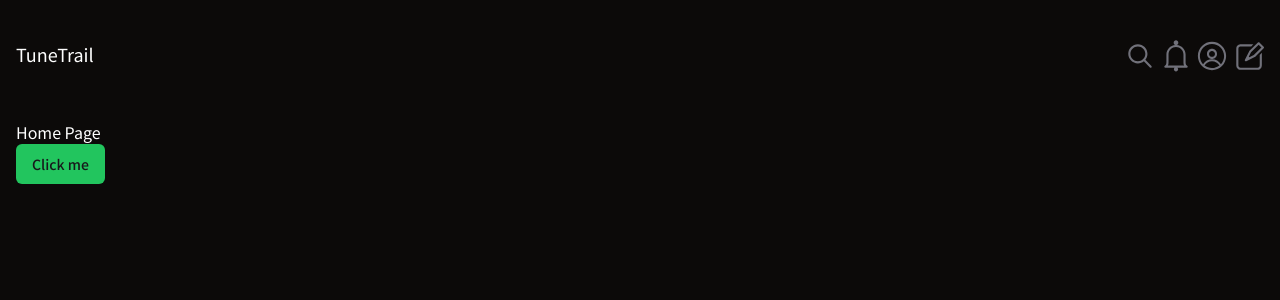
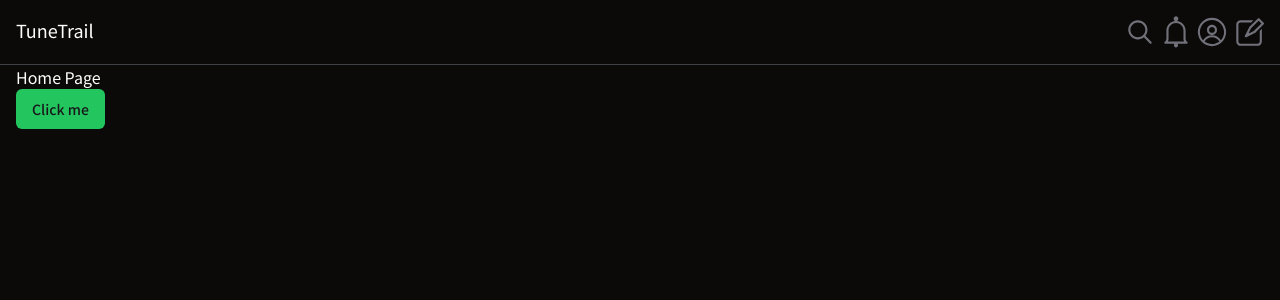
Before and after one commit to kngnkg/tunetrail, a Next.js app in the folder web/: page / in a window 1280 px wide. Shown: the top 300 px of the page. Built offline with nearby package versions, Linux system fonts and the light colour scheme.

Commit message:
Fix: header layout

```diff
--- a/web/app/(main)/layout.tsx
+++ b/web/app/(main)/layout.tsx
@@ -7,7 +7,7 @@ interface LayoutProps {
 export default function Layout({ children }: LayoutProps) {
   return (
     <div className="flex flex-col min-h-screen">
-      <header className="container flex h-20 mt-10 justify-between border-solid border-1 dark:border-white">
+      <header className="container flex mt-10 sm:mt-0 pt-4 pb-4 justify-between border-solid border-b border-zinc-600 dark:border-zinc-700">
         <p className="text-lg">TuneTrail</p>
         <div className="flex gap-1">
           <Icon type="search" />
```
